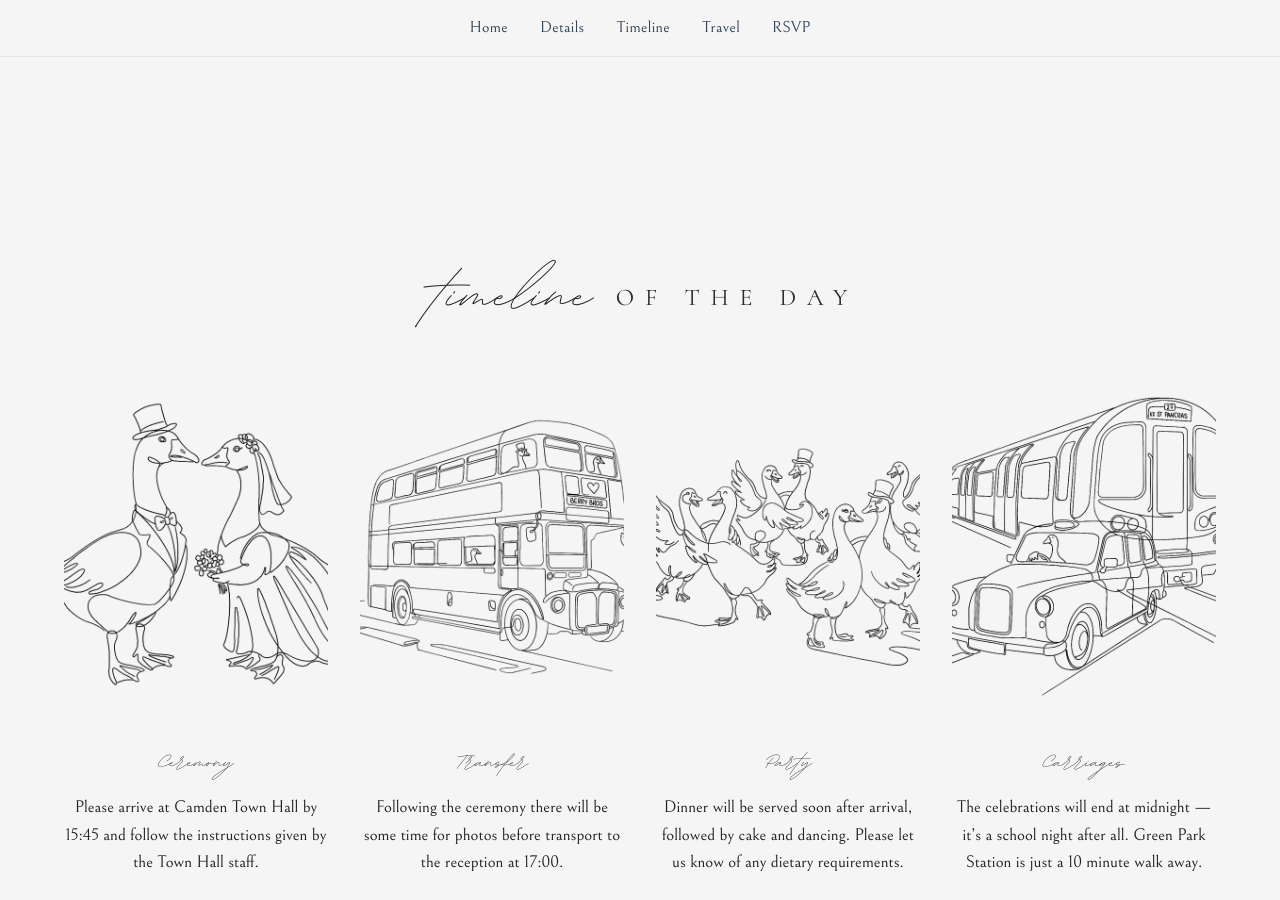
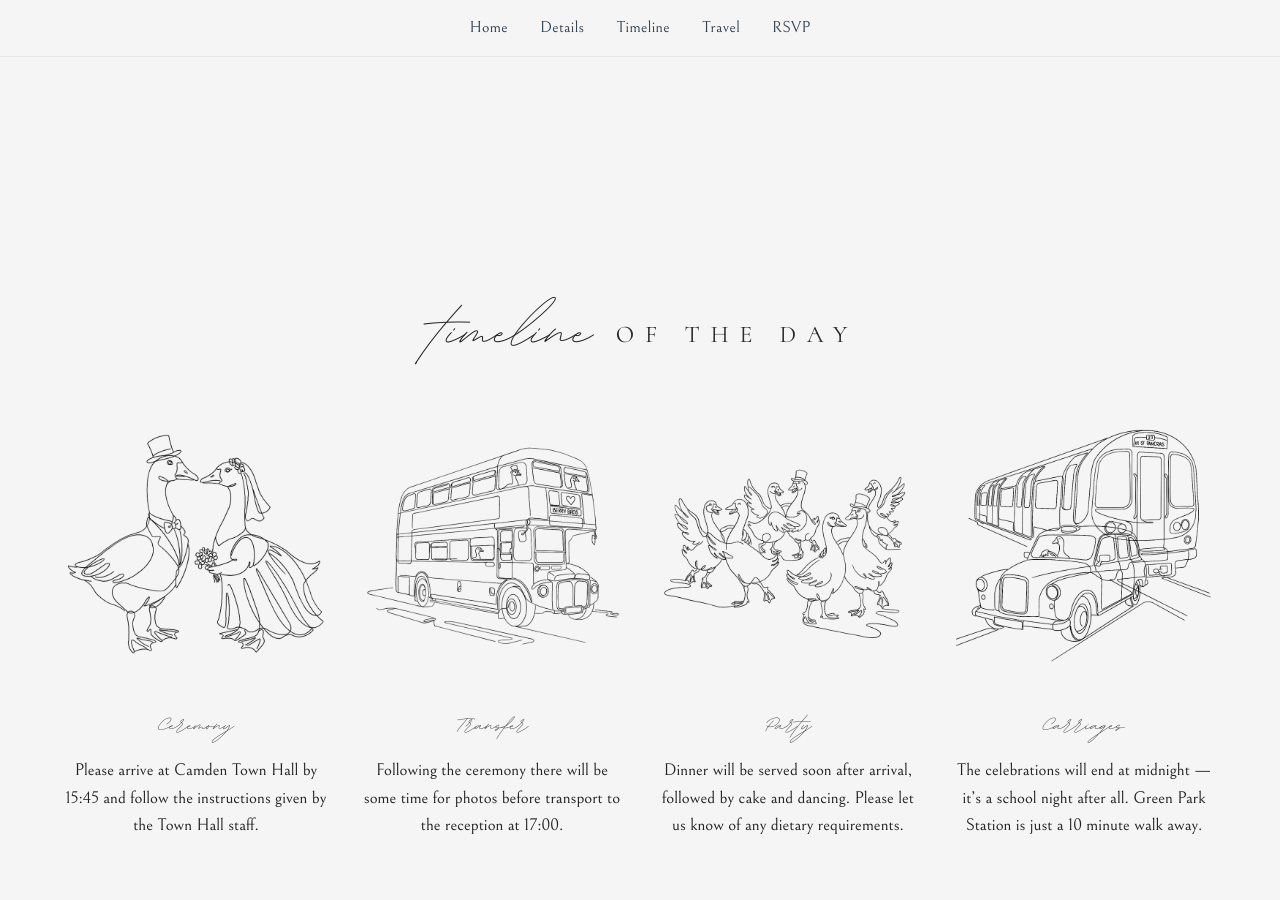
Before and after one commit to bleecr7/wedding-page, a Jekyll site: the page built from index.md, in a window 1280 px wide and 900 px high, scrolled down 2431 px. Built offline with Jekyll 4.4.1, drawn with Linux system fonts in a browser that asks for light colours.

Commit message:
Img fixes: object-fit change from cover to contain

```diff
--- a/assets/css/style.css
+++ b/assets/css/style.css
@@ -442,11 +442,13 @@
 }
 
 .timeline-item img {
+  display: block;
   width: 100%;
-  height: auto;
-  aspect-ratio: 4 / 5;
-  max-height: 55vh;
-  object-fit: cover;
+  height: clamp(12rem, 20vw, 18rem);
+  object-fit: contain;
+  object-position: center;
+  margin: 0 auto;
+  border-radius: 0.5rem;
 }
 
 .timeline-copy h3 {
@@ -641,11 +643,10 @@
   }
 
   .timeline-item img {
-    width: 50vw;
+    width: min(50vw, 18rem);
     max-width: 100%;
-    height: auto;
-    aspect-ratio: auto;
-    max-height: 40vh;
+    height: clamp(10rem, 35vw, 15rem);
+    object-fit: contain;
   }
 
   .contact-columns {
```
Also changed, not shown: _sections/05-section-2-break.md (+1 -1 lines), assets/images/section-2-break.jpg (deleted), 1 other file.
